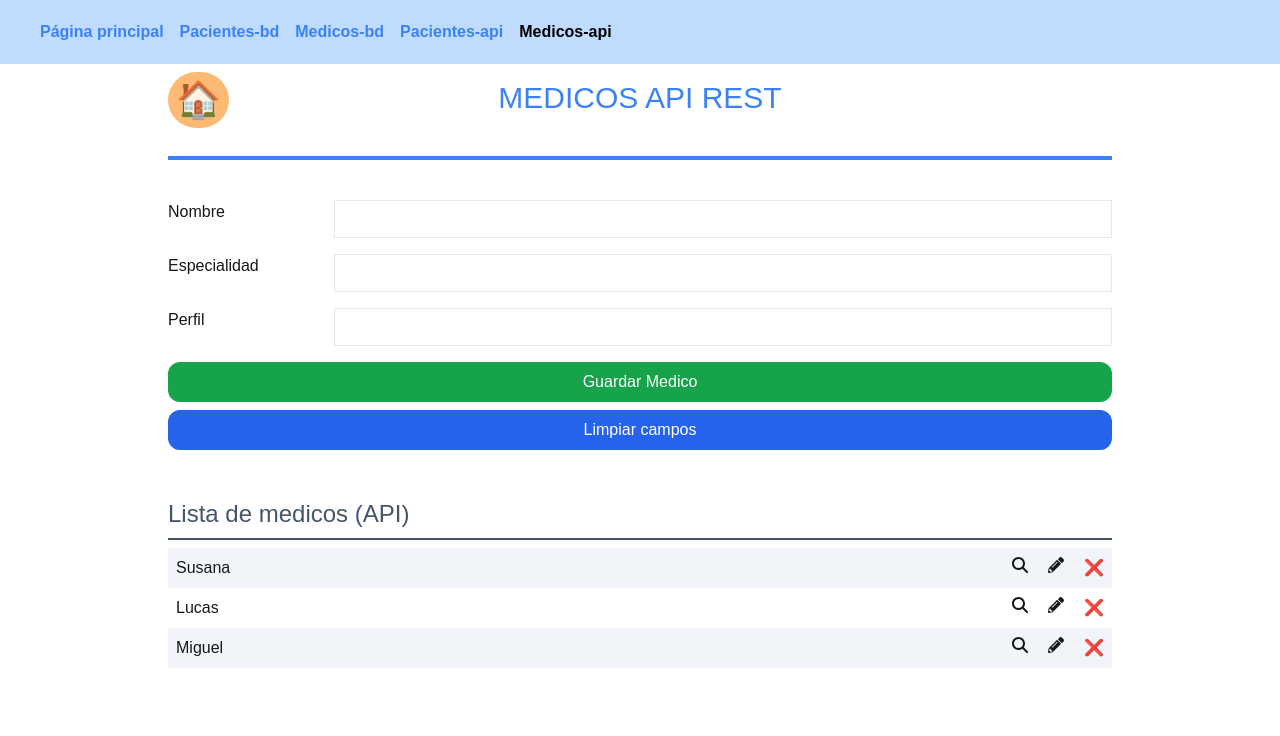
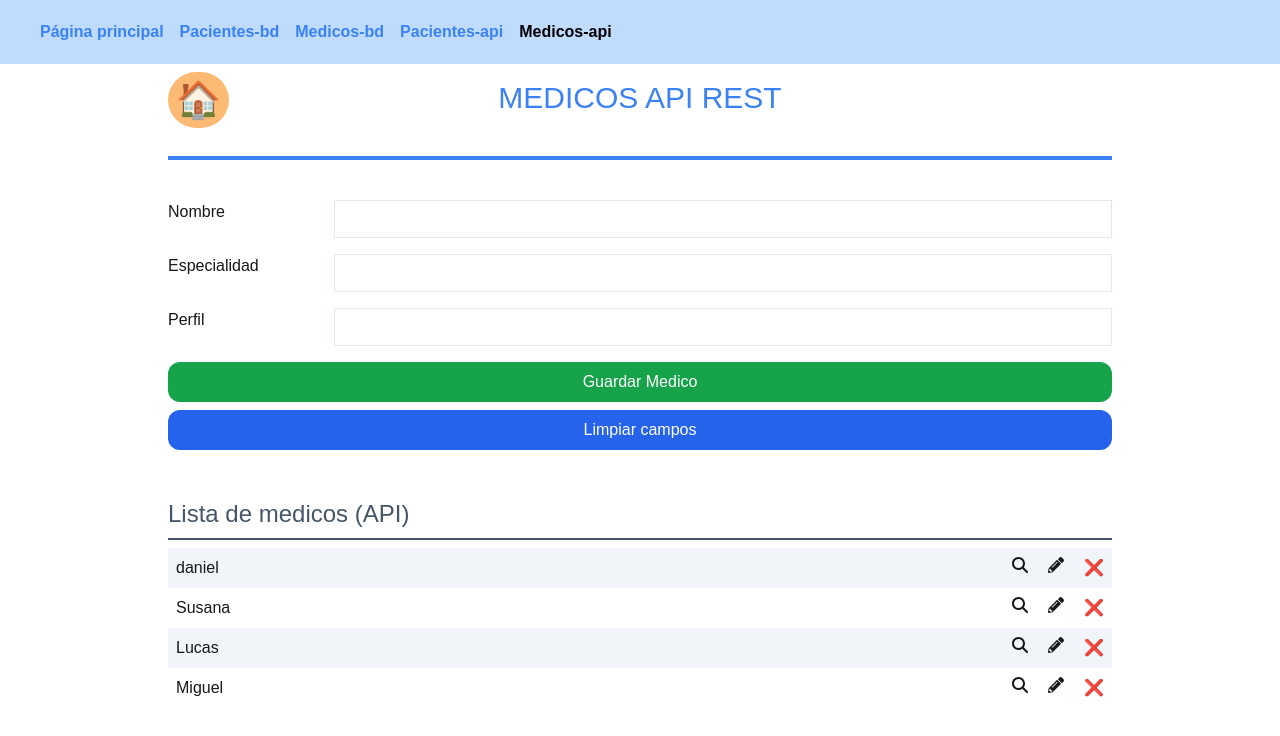
Before and after one commit to Ismael-Rvas/pruebaTema4, a Next.js app: page /medicos-api in a window 1280 px wide. Shown: the top 736 px of the page. Built offline with nearby package versions, Linux system fonts and the light colour scheme; no server answers; data requests are answered from the project's data file.

Commit message:
Añadir retardo en paciente y medico api

```diff
--- a/src/components/api-medico-nuevo.jsx
+++ b/src/components/api-medico-nuevo.jsx
@@ -12,6 +12,9 @@ async function nuevoMedico(formData) {
         method: 'POST',
         body: JSON.stringify({ nombre, especialidad: especialidad, perfil: perfil})
     })
+
+    // Introducimos un retardo artificial de 2 segundos
+    await new Promise(resolve => setTimeout(resolve, 2000))
 
     revalidatePath('/medicos-api')
 }
--- a/src/components/api-paciente-nuevo.jsx
+++ b/src/components/api-paciente-nuevo.jsx
@@ -12,6 +12,9 @@ async function nuevoPaciente(formData) {
         method: 'POST',
         body: JSON.stringify({ nombre, localidad, fechaNacimiento})
     })
+
+    // Introducimos un retardo artificial de 2 segundos
+    await new Promise(resolve => setTimeout(resolve, 2000))
 
     revalidatePath('/pacientes-api')
 }
--- a/src/data/api.json
+++ b/src/data/api.json
@@ -49,6 +49,12 @@
       "nombre": "Susana",
       "especialidad": "Traumatólogo",
       "perfil": "RESIDENTE"
+    },
+    {
+      "id": "e626",
+      "nombre": "daniel",
+      "especialidad": "Patilogo",
+      "perfil": "RESIDENTE"
     }
   ]
 }
```
